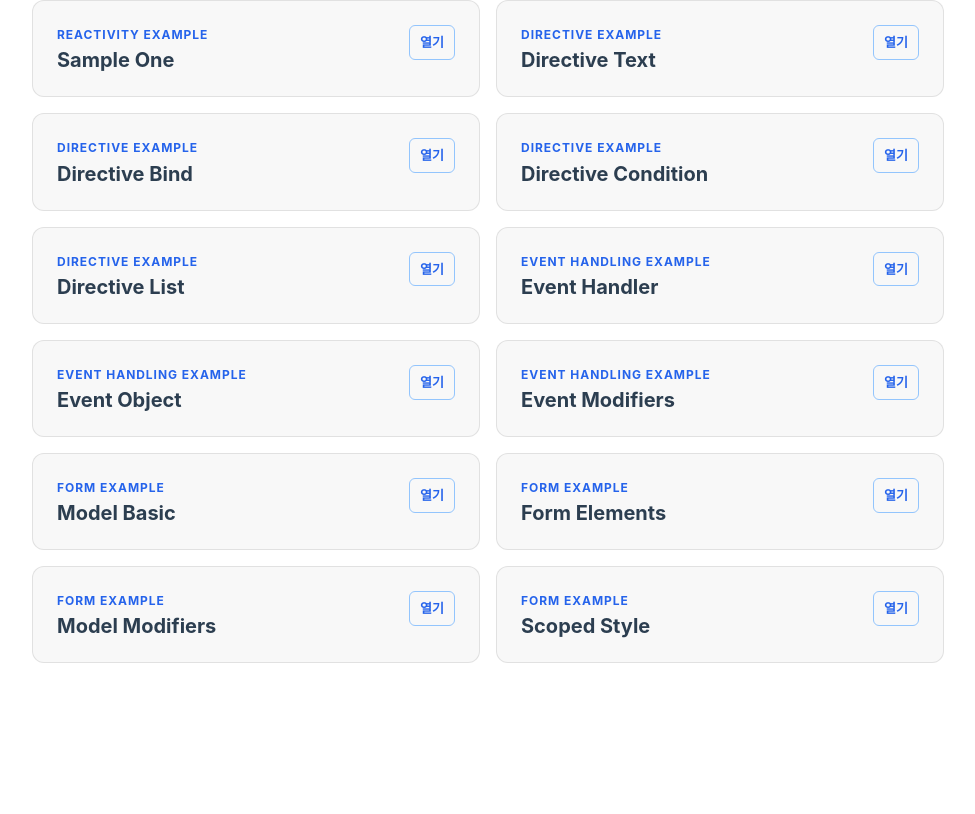
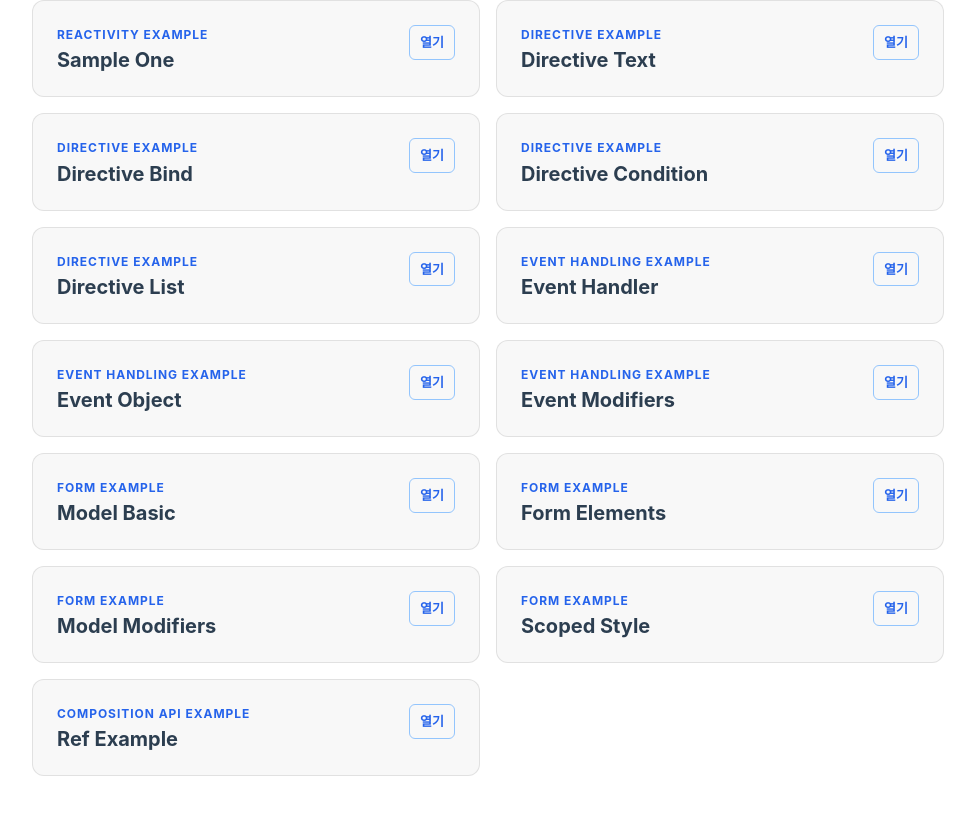
Before and after one commit to ShinHyeongcheol/skala-vue, a Vue app in the folder skala-vue/: page /challenges in a window 1280 px wide. Shown: the part 284-1098 px from the top of the page, without its empty margins (152-1127 px from the left). Before the commit the page ends 995 px from the top, so only its background shows below. Built offline with nearby package versions, Linux system fonts and the light colour scheme.

Commit message:
#9: code challenge - ref Example

```diff
--- /dev/null
+++ b/skala-vue/src/components/practices/codeChallenge/composition/refExample.vue
@@ -0,0 +1,33 @@
+<script setup>
+import { ref } from 'vue'
+
+const cnt = ref(0)
+const name = ref('홍길동')
+const isActive = ref(true)
+const items = ref(['사과', '바나나', '체리'])
+const user = ref({
+  name: '홍길동',
+  age: 30,})
+const increaseCount = () => {
+  cnt.value++
+}
+const changeUserName = () => {
+  user.value.name = '장보고'
+}
+</script>
+
+
+<template>
+    <div class="practice-section">
+        <h2>반응형 상태 ref() 기초</h2>
+        <p>Ref 카운트: <strong>{{ cnt }}</strong></p>
+        <p>이름: <input v-model="name" />{{ name }}</p>
+        <p>활성 상태: {{ isActive ? '활성' : '비활성' }}</p>
+        <p>과일 목록: {{ items.join(', ') }}</p>
+        <p>사용자 정보: 이름- {{ user.name }}, 나이- {{ user.age }}</p>
+        <button @click="increaseCount">Ref 변수 증가</button>
+        <button @click="isActive = !isActive">토글</button>
+        <button @click="items.push('귤')">과일 추가</button>
+        <button @click="changeUserName">사용자 이름 변경</button>
+    </div>
+</template>
--- a/skala-vue/src/views/CodeChallengeView.vue
+++ b/skala-vue/src/views/CodeChallengeView.vue
@@ -13,6 +13,7 @@
 import FormElements from '../components/practices/codeChallenge/form/FormElements.vue'
 import ModelModifiers from '../components/practices/codeChallenge/form/ModelModifiers.vue'
 import ScopedStyle from '../components/practices/codeChallenge/form/ScopedStyle.vue'
+import refExample from '../components/practices/codeChallenge/composition/refExample.vue'
 
 const practices = [
   { id: 'sampleOne', category: 'Reactivity example', title: 'Sample One', component: SampleOne },
@@ -26,7 +27,8 @@
   { id: 'modelBasic', category: 'Form example', title: 'Model Basic', component: ModelBasic },
   { id: 'formElements', category: 'Form example', title: 'Form Elements', component: FormElements },
   { id: 'modelModifiers', category: 'Form example', title: 'Model Modifiers', component: ModelModifiers },
-  { id: 'scopedStyle', category: 'Form example', title: 'Scoped Style', component: ScopedStyle }
+  { id: 'scopedStyle', category: 'Form example', title: 'Scoped Style', component: ScopedStyle },
+  { id: 'refExample', category: 'Composition API example', title: 'Ref Example', component: refExample },
 ]
 
 const openCards = ref(Object.fromEntries(practices.map(({ id }) => [id, false])))
```
